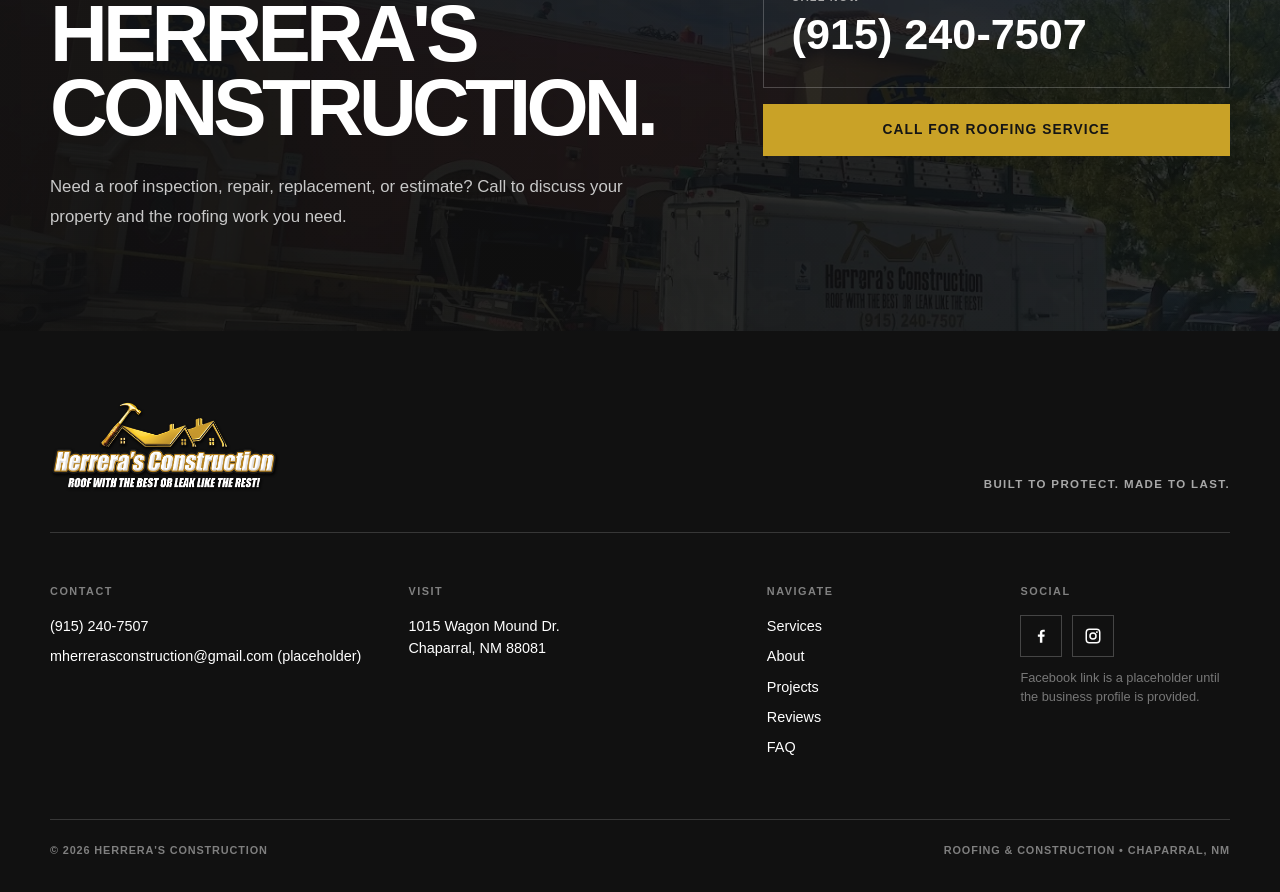
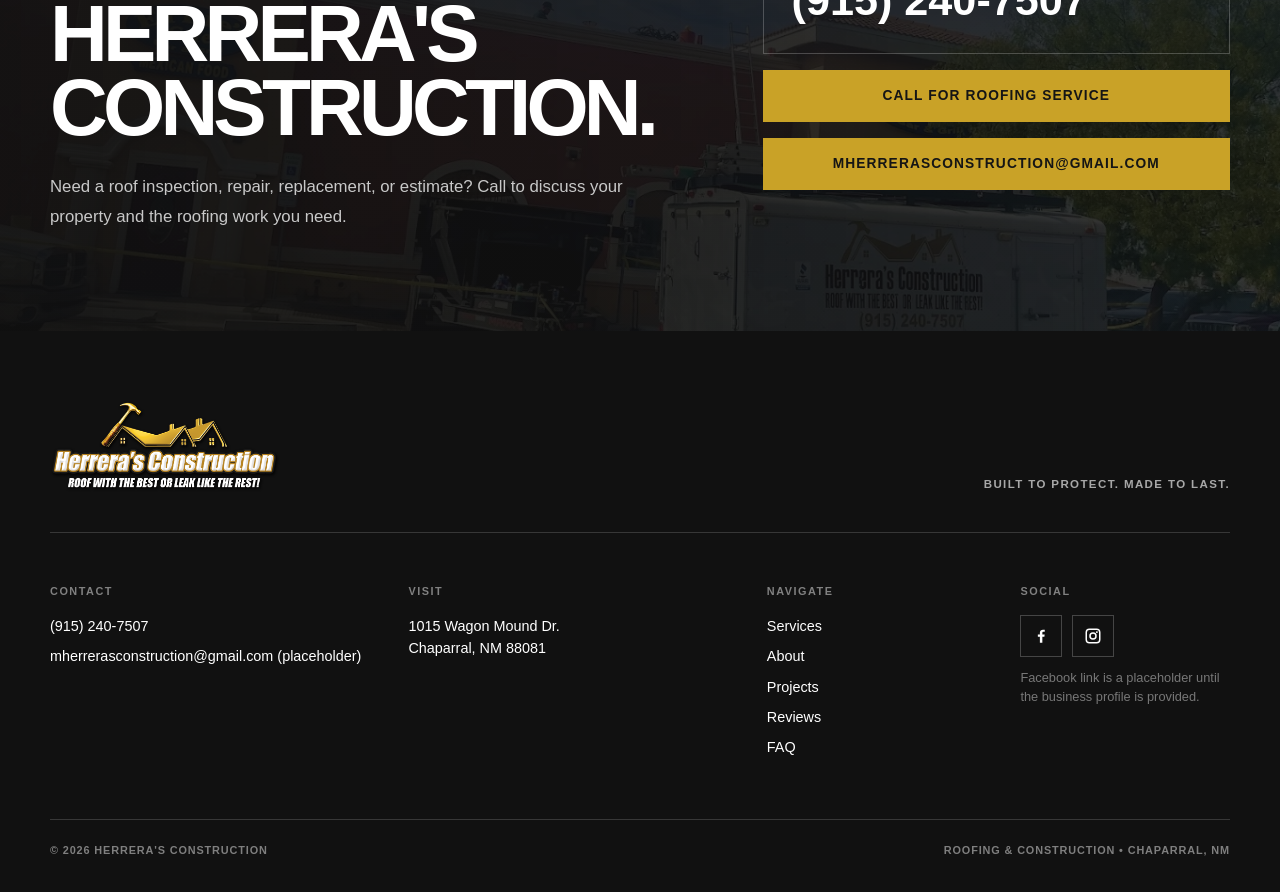
Before and after one commit to thegrindnet/herreras-construction, a React (Vite) app: page / in a window 1280 px wide. Shown: the part 8600-9492 px from the top of the page. Built offline with nearby package versions, Linux system fonts and the light colour scheme.

Commit message:
Setup email button in contacts component

```diff
--- a/src/components/Contact/Contact.jsx
+++ b/src/components/Contact/Contact.jsx
@@ -9,8 +9,8 @@
           <p className="section-kicker">Ready to Talk Roofing?</p>
           <h2 id="contact-title">Call Herrera&apos;s Construction.</h2>
           <p>
-            Need a roof inspection, repair, replacement, or estimate? Call to discuss your property
-            and the roofing work you need.
+            Need a roof inspection, repair, replacement, or estimate? Call to
+            discuss your property and the roofing work you need.
           </p>
         </div>
 
@@ -22,9 +22,9 @@
           <a className="button button--gold" href={business.phoneHref}>
             Call for Roofing Service
           </a>
-          {/* <a className="contact__email" href={`mailto:${business.email}`}>
-            Email placeholder: {business.email}
-          </a> */}
+          <a className="button button--gold" href={`mailto:${business.email}`}>
+            {business.email}
+          </a>
         </div>
       </div>
     </section>
```
